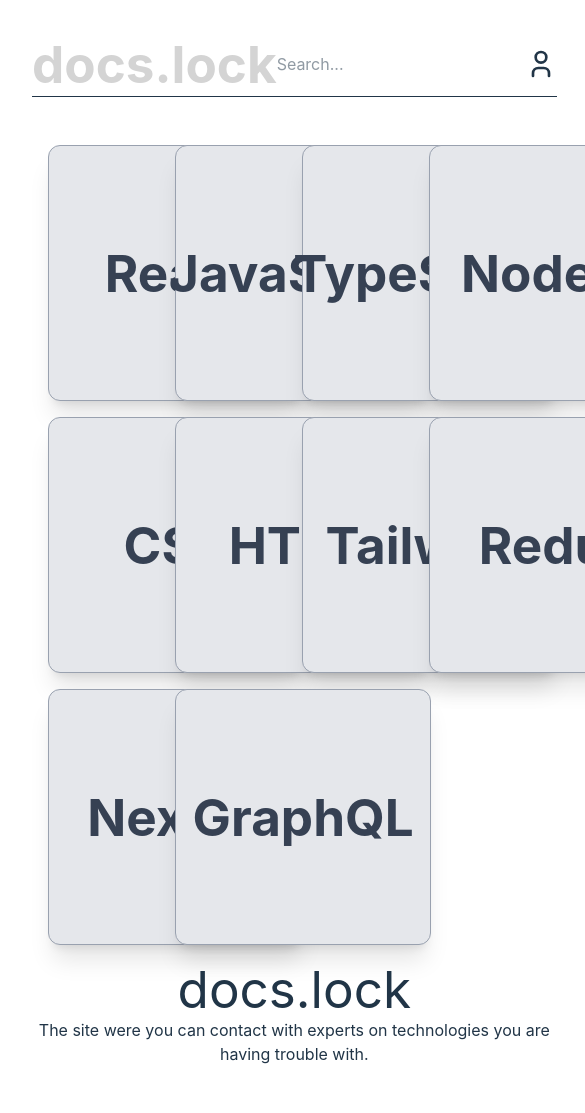
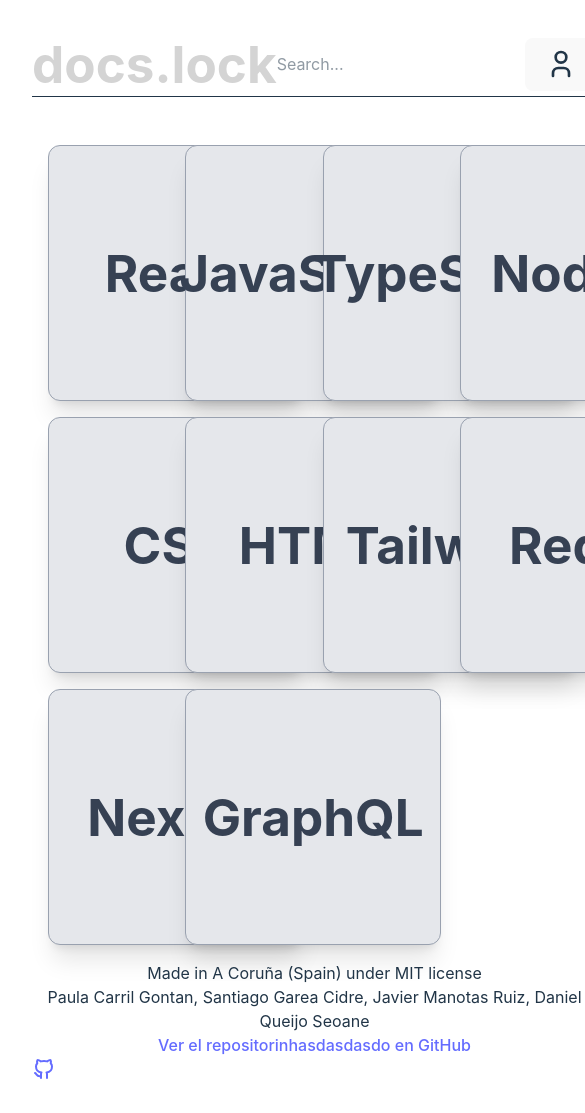
Before and after one commit to daniqss/docs-lock, a React (Vite) app in the folder client/: page / in a window 390 px wide. Shown: the top 1113 px of the page, 585 px wide, since content can reach past the window. Built offline with nearby package versions, Linux system fonts and the light colour scheme.

Commit message:
feat(client): finish most of the main page functionallity

```diff
--- a/client/src/App.tsx
+++ b/client/src/App.tsx
@@ -1,10 +1,13 @@
 import "./App.css";
+import { useState } from "react";
 import Header from "./components/Header";
 import SkillBox from "./components/SkillBox";
 import Footer from "./components/Footer";
+import SkillPage from "./pages/SkillPage";
 
 function App() {
-  const skills = [
+  // eslint-disable-next-line @typescript-eslint/no-unused-vars
+  const [skills, setSkills] = useState([
     "React",
     "JavaScript",
     "TypeScript",
@@ -15,18 +18,37 @@
     "Redux",
     "Next.js",
     "GraphQL",
-  ];
+  ]);
+  const [isSkillSelected, setIsSkillSelected] = useState(false);
+  const [selectedSkill, setSelectedSkill] = useState("");
+  const user = {
+    name: "paula",
+    surname: "carril gontan",
+    github: "paula.carril@github.com",
+  };
 
   return (
     <>
-      <Header>docs.lock</Header>
-      {/* <SkillBox /> */}
-      <div className="p-4 grid grid-cols-4 gap-4">
-        {skills.map((skill, index) => (
-          <SkillBox key={index} name={skill} />
-        ))}
-      </div>
-      <Footer />
+      {!isSkillSelected ? (
+        <main>
+          <Header user={user}>docs.lock</Header>
+          <div className="p-4 grid grid-cols-4 gap-4">
+            {skills.map((skill, index) => (
+              <SkillBox
+                key={index}
+                name={skill}
+                handleClick={() => {
+                  setSelectedSkill(skill);
+                  setIsSkillSelected(!isSkillSelected);
+                }}
+              />
+            ))}
+          </div>
+          <Footer />
+        </main>
+      ) : (
+        <SkillPage skill={selectedSkill} />
+      )}
     </>
   );
 }
--- a/client/src/components/Footer.tsx
+++ b/client/src/components/Footer.tsx
@@ -1,11 +1,27 @@
-export default function Futter() {
+import GithubIcon from "./icons/GithubIcon";
+
+export default function Footer() {
   return (
-    <header>
-      <h1>docs.lock</h1>
-      <p>
-        The site were you can contact with experts on technologies you are
-        having trouble with.
-      </p>
-    </header>
+    <footer className="footer">
+      <div className="footer-content">
+        <p>Made in A Coruña (Spain) under MIT license</p>
+
+        <div className="team">
+          <span>Paula Carril Gontan, </span>
+          <span>Santiago Garea Cidre, </span>
+          <span>Javier Manotas Ruiz, </span>
+          <span>Daniel Queijo Seoane</span>
+        </div>
+
+        <a
+          href="https://github.com/daniqss/docs-lock"
+          target="_blank"
+          rel="noopener noreferrer"
+        >
+          Ver el repositorinhasdasdasdo en GitHub{" "}
+          <GithubIcon className="github-footer-icon" />
+        </a>
+      </div>
+    </footer>
   );
 }
--- a/client/src/components/Header.tsx
+++ b/client/src/components/Header.tsx
@@ -1,22 +1,62 @@
-import { ReactNode } from "react";
+import { useState, useRef, useEffect, ReactNode } from "react";
 import SearchBar from "./SearchBar";
 import ProfileIcon from "./icons/ProfileIcon";
+import { UserType } from "../types/user";
 
 type HeaderProps = {
   children: ReactNode;
+  user: UserType;
 };
 
-function Header({ children }: HeaderProps) {
+function Header({ children, user }: HeaderProps) {
+  const [isDropdownOpen, setDropdownOpen] = useState(false);
+  const dropdownRef = useRef<HTMLDivElement | null>(null);
+
+  // Cerrar el dropdown si se hace clic fuera
+  useEffect(() => {
+    function handleClickOutside(event: MouseEvent) {
+      if (
+        dropdownRef.current &&
+        !dropdownRef.current.contains(event.target as Node)
+      ) {
+        setDropdownOpen(false);
+      }
+    }
+    document.addEventListener("mousedown", handleClickOutside);
+    return () => {
+      document.removeEventListener("mousedown", handleClickOutside);
+    };
+  }, []);
+
   return (
-    <header className="flex flex-row justify-between items-center border-b lg:mb-16 lg:px-2 mb-8">
+    <header className="flex flex-row justify-between items-center border-b lg:mb-16 lg:px-2 mb-8 relative">
       <section className="flex flex-row space-x-2 items-center lg:my-3 my-1">
         <h1 className="lg:text-4xl text-2xl font-bold text-neutral-300">
           {children}
         </h1>
       </section>
       <SearchBar />
-      <section className="flex flex-row space-x-4">
-        <ProfileIcon className="w-8 h-8" />
+      <section className="flex flex-row space-x-4 relative">
+        {/* Icono del perfil con evento de clic */}
+        <button
+          onClick={() => setDropdownOpen(!isDropdownOpen)}
+          className="relative"
+        >
+          <ProfileIcon className="w-8 h-8 cursor-pointer" />
+        </button>
+
+        {/* Dropdown */}
+        {isDropdownOpen && (
+          <div
+            ref={dropdownRef}
+            className="absolute right-0 top-12 bg-white shadow-lg rounded-md p-3 w-56 border"
+          >
+            <p className="text-gray-900 font-semibold">
+              {user.name} {user.surname}
+            </p>
+            <p className="text-gray-600 text-sm">{user.github}</p>
+          </div>
+        )}
       </section>
     </header>
   );
--- a/client/src/components/SkillBox.tsx
+++ b/client/src/components/SkillBox.tsx
@@ -1,5 +1,6 @@
 interface SkillBoxProps {
   name: string;
+  handleClick: () => void;
 }
 
 export default function SkillBox({ name }: SkillBoxProps) {
--- /dev/null
+++ b/client/src/components/icons/GithubIcon.tsx
@@ -0,0 +1,22 @@
+function GithubIcon(props: React.SVGProps<SVGSVGElement>) {
+  return (
+    <svg
+      xmlns="http://www.w3.org/2000/svg"
+      className="icon icon-tabler icon-tabler-brand-github"
+      width="24"
+      height="24"
+      viewBox="0 0 24 24"
+      strokeWidth="2"
+      stroke="currentColor"
+      fill="none"
+      strokeLinecap="round"
+      strokeLinejoin="round"
+      {...props}
+    >
+      <path stroke="none" d="M0 0h24v24H0z" fill="none" />
+      <path d="M9 19c-4.3 1.4 -4.3 -2.5 -6 -3m12 5v-3.5c0 -1 .1 -1.4 -.5 -2c2.8 -.3 5.5 -1.4 5.5 -6a4.6 4.6 0 0 0 -1.3 -3.2a4.2 4.2 0 0 0 -.1 -3.2s-1.1 -.3 -3.5 1.3a12.3 12.3 0 0 0 -6.2 0c-2.4 -1.6 -3.5 -1.3 -3.5 -1.3a4.2 4.2 0 0 0 -.1 3.2a4.6 4.6 0 0 0 -1.3 3.2c0 4.6 2.7 5.7 5.5 6c-.6 .6 -.6 1.2 -.5 2v3.5" />
+    </svg>
+  );
+}
+
+export default GithubIcon;
--- /dev/null
+++ b/client/src/pages/SkillPage.tsx
@@ -0,0 +1,13 @@
+type SkillPageProps = {
+  skill: string;
+};
+
+function SkillPage({ skill }: SkillPageProps) {
+  return (
+    <div className="w-64 h-64 flex items-center justify-center bg-gray-200 border border-gray-400 rounded-xl shadow-xl">
+      <h1 className="text-2xl font-bold text-gray-700">{skill}</h1>
+    </div>
+  );
+}
+
+export default SkillPage;
--- /dev/null
+++ b/client/src/types/user.ts
@@ -0,0 +1,5 @@
+export type UserType = {
+  name: string;
+  surname: string;
+  github: string;
+};
```
